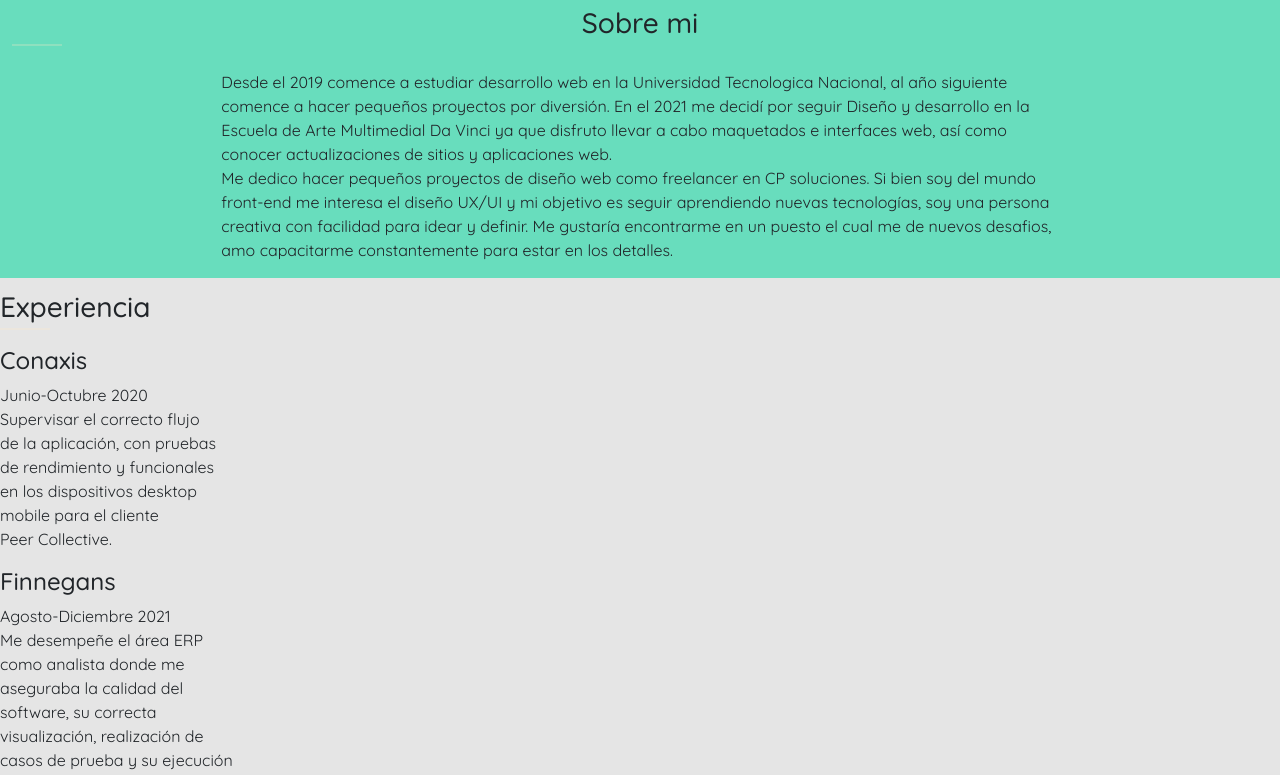
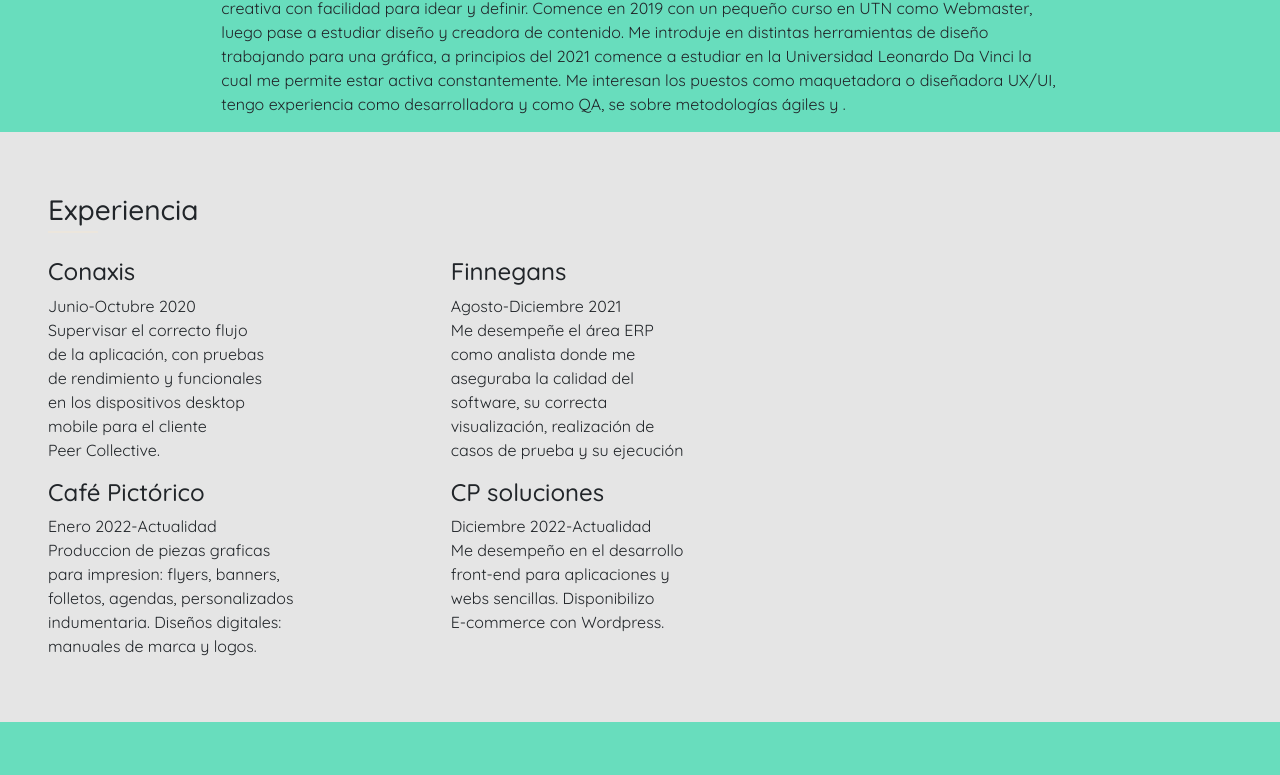
Before and after one commit to Florennuuu/MaquetaCV, a plain HTML site: page index.html in a window 1280 px wide. Shown: the part 393-1168 px from the top of the page. Drawn offline with nearby package versions, Linux system fonts and the light colour scheme; a web font is replaced by a local one.

Commit message:
Update index.html
alineacion

```diff
--- a/index.html
+++ b/index.html
@@ -44,7 +44,7 @@
             <p>Hi</p>
           </div>
           <div class="col align-self-center">
-            <img class="img_redonda mx-auto" src="img/florendeveloper.png" alt="">
+            <img class="img_redonda mx-auto" src="florendeveloper.png" alt="">
           </div>
           <div class="col align-self-end d-none d-sm-block">
               <p>Me llamo</p>
@@ -70,12 +70,12 @@
 
         <blockquote class="align-self-center">
           <div class="col-8 offset-md-2 mx-auto">
-            Desde el 2019 comence a estudiar desarrollo web en la Universidad Tecnologica Nacional, al año siguiente comence a hacer pequeños proyectos por diversión.
-            En el 2021 me decidí por seguir Diseño y desarrollo en la Escuela de Arte Multimedial Da Vinci ya que disfruto llevar a cabo maquetados e interfaces web, así como conocer actualizaciones de sitios y aplicaciones web.
-            <br>
-            Me dedico hacer pequeños proyectos de diseño web como freelancer en CP soluciones.
-            Si bien soy del mundo front-end me interesa el diseño UX/UI y mi objetivo es seguir aprendiendo
-            nuevas tecnologías, soy una persona creativa con facilidad para idear y definir. Me gustaría encontrarme en un puesto el cual me de nuevos desafios, amo capacitarme constantemente para estar en los detalles.
+          Me desempeño como técnica informática y estudio <bold>Diseño y Desarrollo Web</bold>, me apasionan las soluciones digitales, tambien trabajo con herramientas de diseño. Mi objetivo es seguir aprendiendo, soy una persona creativa con facilidad para idear y definir.
+
+          Comence en 2019 con un pequeño curso en UTN como Webmaster, luego pase a estudiar diseño y creadora de contenido. Me introduje en distintas herramientas de diseño trabajando para una gráfica, a principios del 2021 comence a estudiar en la Universidad Leonardo Da Vinci la cual me permite estar activa constantemente.
+
+          Me interesan los puestos como <bold>maquetadora o diseñadora UX/UI</bold>, tengo experiencia como desarrolladora y como QA, se sobre metodologías ágiles y .
+
           </div>
         </blockquote>
 </div>
@@ -83,14 +83,12 @@
 
       <!--experiencia -->
       <div id="seccion_experiencia" class="seccionesconbordetop">
-        <div class="row-fluid">
-
+        <div class="row p-5">
           <h3 class="col-xs-12">
             Experiencia
             <hr />
           </h3>
-
-          <div class="col-6 col-sm-4" >
+          <div class="col-12 col-sm-4" >
             <h4>Conaxis</h4>
 
             <p class="my-0">Junio-Octubre 2020</p>
@@ -102,7 +100,7 @@
               mobile para el cliente<br>
               Peer Collective.</p>
           </div>
-          <div class="col-6 col-sm-4">
+          <div class="col-12 col-sm-4">
             <h4>Finnegans</h4>
 
             <p class="my-0">Agosto-Diciembre 2021</p>
@@ -114,10 +112,10 @@
               visualización, realización de<br>
               casos de prueba y su ejecución</p>
           </div>
-            <!-- Obligar a las siguientes columnas a pasar a una nueva línea en el breakpoint md y hacia arriba
-            <div class="w-100 d-none d-md-block"></div>  -->
+            <!-- Obligar a las siguientes columnas a pasar a una nueva línea en el breakpoint md y hacia arriba -->
+            <div class="w-100 d-none d-md-block"></div>
 
-            <div class="col-6 col-sm-4">
+            <div class="col-12 col-sm-4">
               <h4>Café Pictórico</h4>
 
               <p class="my-0">Enero 2022-Actualidad</p>
@@ -129,7 +127,7 @@
                 Diseños digitales: <br>
                 manuales de marca y logos.</p>
             </div>
-            <div class="col-6 col-sm-4">
+            <div class="col-12 col-sm-4">
               <h4>CP soluciones</h4>
 
               <p class="my-0">Diciembre 2022-Actualidad</p>
@@ -139,9 +137,8 @@
                 webs sencillas. Disponibilizo<br>
                  E-commerce con Wordpress.</p>
             </div>
-          </div>
         </div>
-
+      </div>
    <!--estudios-->
   <div id="estudios" class="seccionesconbordetop p-5">
     <h3 class="text">Estudios</h4>
@@ -194,6 +191,8 @@
              Color
              <br />
              Diseño
+             <br />
+             Un lenguaje más(?)
            </p>
           </div>
           <div class="col-md-4 text-center">
@@ -204,6 +203,8 @@
              <strong>HTML</strong>
              <br />
              Maquetación
+             <br />
+             Estructura
              <br />
              Me capacito en UI
            </p>
@@ -218,6 +219,8 @@
              <br />
              Primer proyecto
              <br />
+             ->
+             <br />
              <a href="https://www.figma.com/file/09p5iSnPQ5XD2u6oIRwHbU/Untitled?node-id=15%3A51&t=wXyNcHRZfLtvyQ6F-0">Mockup</a>
            </p>
           </div>
@@ -226,6 +229,7 @@
     </div>
 
 <!-- footer -->
+
   <footer class="container-fluid mx-auto">
     <div class="row p-5">
       <div class="col-6">
@@ -257,7 +261,7 @@
         </div>
       </div>
       <div class="col-md-3 ml-3 d-none d-sm-block">
-        <img class="img_redonda" src="img/Aldodibuja.jpg" alt="ilustracionporaldodibuja">
+        <img class="img_redonda" src="Aldodibuja.jpg" alt="ilustracionporaldodibuja">
       </div>
       <div class="w-100 d-none d-md-block"></div>
       <div class="col-6">
```
